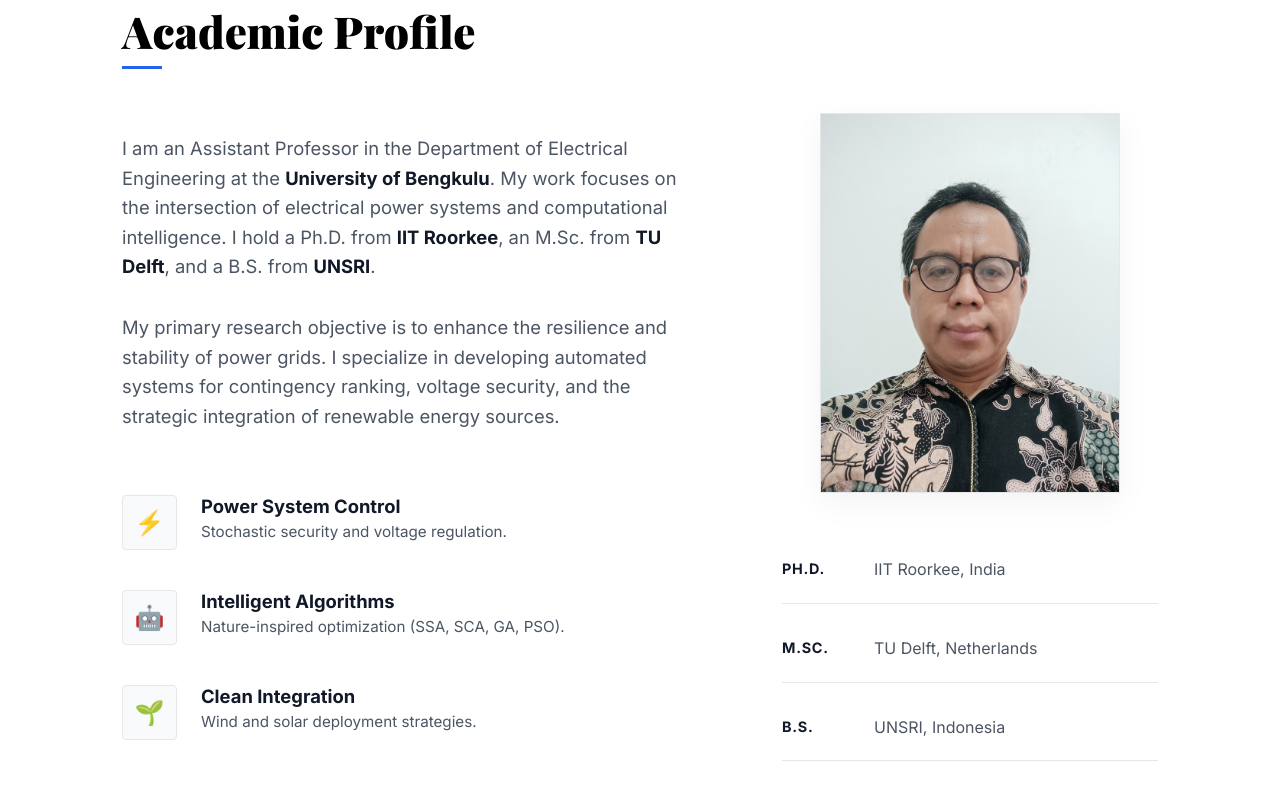
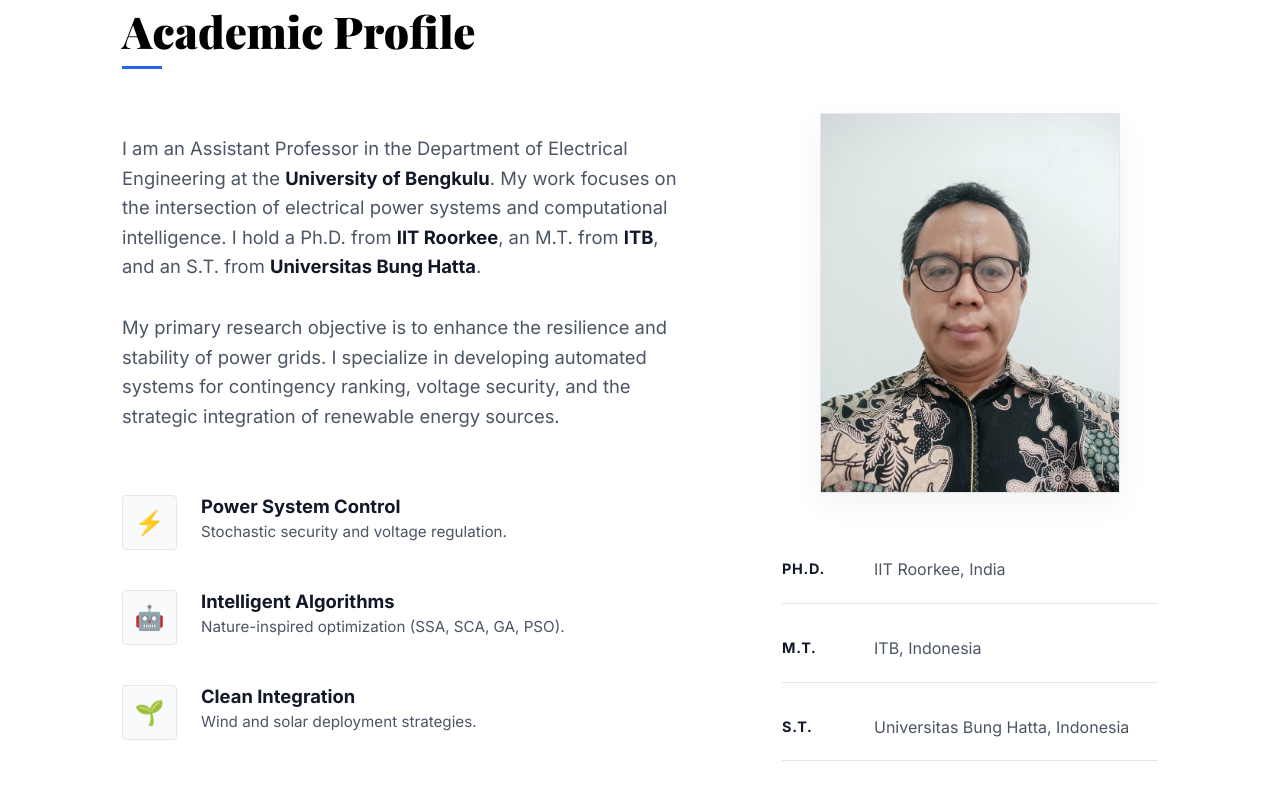
Before and after one commit to novatha/ndaratha.my.id, an Astro site: page / in a window 1280 px wide. Shown: the part 997-1797 px from the top of the page. Built offline with nearby package versions, Linux system fonts and the light colour scheme; Astro itself is replaced by a stand-in of ours.

Commit message:
Update education history according to PDDIKTI records

```diff
--- a/src/components/About.astro
+++ b/src/components/About.astro
@@ -7,7 +7,7 @@
 			<p>
 				I am an Assistant Professor in the Department of Electrical Engineering at the <strong>University of Bengkulu</strong>.
 				My work focuses on the intersection of electrical power systems and computational intelligence.
-				I hold a Ph.D. from <strong>IIT Roorkee</strong>, an M.Sc. from <strong>TU Delft</strong>, and a B.S. from <strong>UNSRI</strong>.
+				I hold a Ph.D. from <strong>IIT Roorkee</strong>, an M.T. from <strong>ITB</strong>, and an S.T. from <strong>Universitas Bung Hatta</strong>.
 			</p>
 			<p>
 				My primary research objective is to enhance the resilience and stability of power grids.
@@ -48,12 +48,12 @@
 					<div class="inst">IIT Roorkee, India</div>
 				</div>
 				<div class="timeline-item">
-					<div class="year">M.Sc.</div>
-					<div class="inst">TU Delft, Netherlands</div>
+					<div class="year">M.T.</div>
+					<div class="inst">ITB, Indonesia</div>
 				</div>
 				<div class="timeline-item">
-					<div class="year">B.S.</div>
-					<div class="inst">UNSRI, Indonesia</div>
+					<div class="year">S.T.</div>
+					<div class="inst">Universitas Bung Hatta, Indonesia</div>
 				</div>
 			</div>
 		</div>
```
